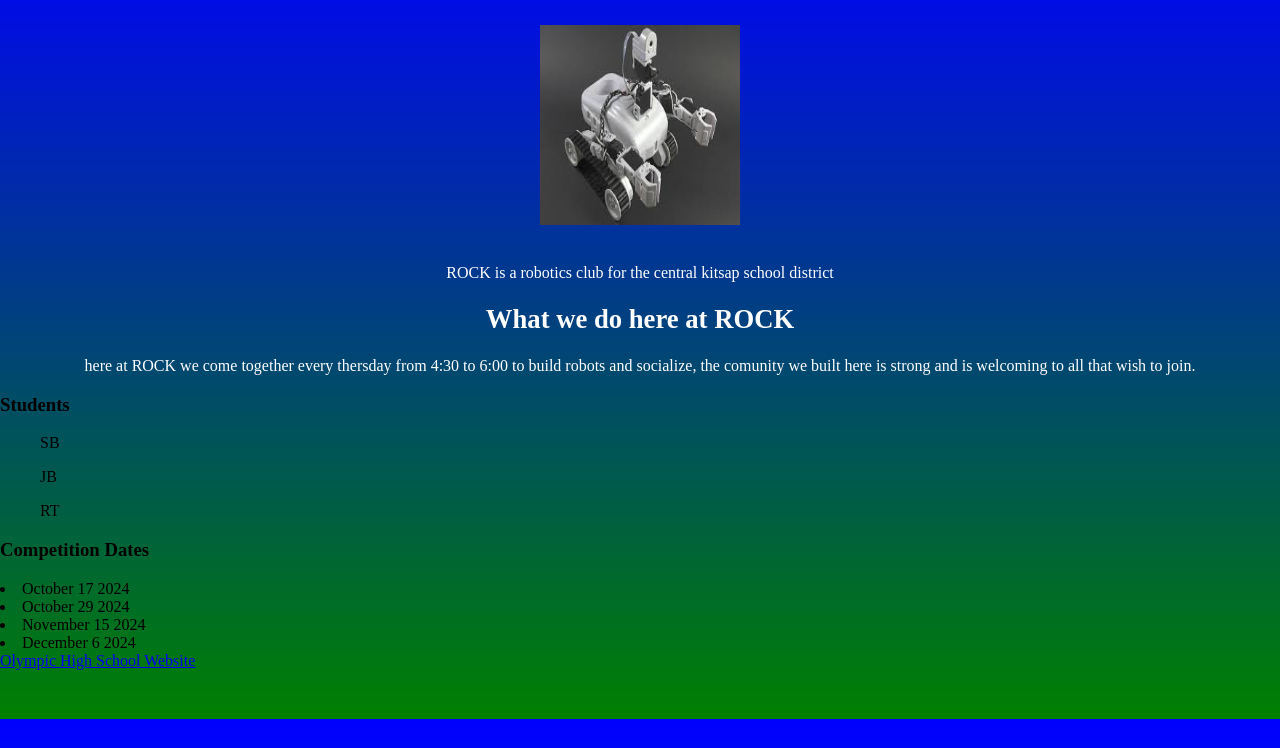
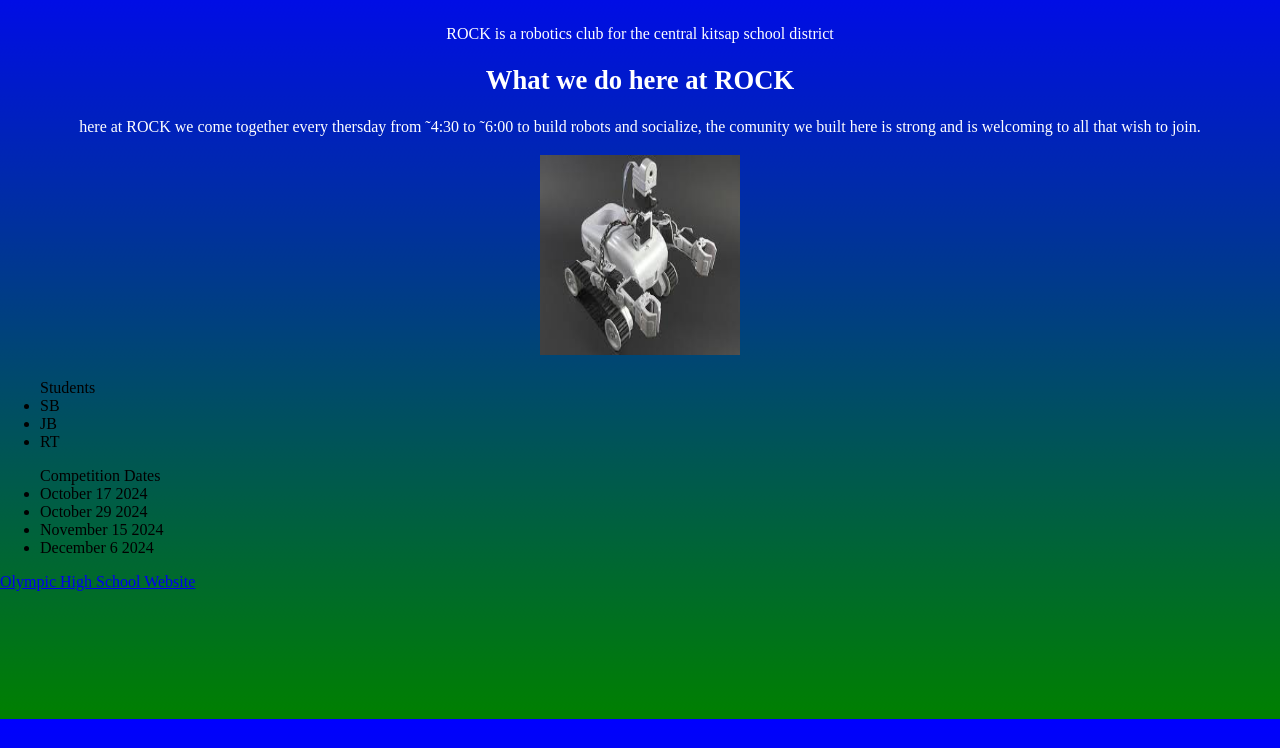
Before and after one commit to SamBrazeal/RoCK, a plain HTML site: page index.html in a window 1280 px wide. Shown: the part 81-829 px from the top of the page. Drawn offline with Linux system fonts and the light colour scheme.

Commit message:
module 3 fix added comments fixed spacing and added character entity

```diff
--- a/index.html
+++ b/index.html
@@ -1,45 +1,43 @@
 <!DOCTYPE html>
-
+<!--this website is for the ROCK robotics club and will have information on the club-->
 <html lang="en">
 
 <head>
-
     <meta charset="UTF-8">
-
     <meta name="viewport" content="width=device-width, initial-scale=1.0">
-
     <title>ROCK(Robotics of central kitsap)</title>
-
     <link rel="stylesheet" href="styles.css">
-
 </head>
 
 <body>
-
+    <!--mostly just descriptions on what ROCK is and where to find it-->
     <h1>ROCK(Robotics of central kitsap)</h1>
-        <h1>
+    <p>ROCK is a robotics club for the central kitsap school district</p>
+    <h2>What we do here at ROCK</h2>
+    <p>here at ROCK we come together every thersday from &tilde;4:30 to &tilde;6:00 to build robots and socialize,
+        the comunity we built here is strong and is welcoming to all that wish to join.</p>
+    <h3>
+        <!--I will change this image later to one that better suits ROCK probably a picture of the main robot they are using-->
         <img src="rover.jpg" width="200" height="200">
-        </h1>
-        <p>ROCK is a robotics club for the central kitsap school district</p>
-
-        <h2>What we do here at ROCK</h2>
-
-        <p>here at ROCK we come together every thersday from 4:30 to 6:00 to build robots and socialize,
-            the comunity we built here is strong and is welcoming to all that wish to join.</p>
+    </h3>
 </body>
 <main>
-        <h3>Students</h3>
-        <ul>SB</ul>
-        <ul>JB</ul>
-        <ul>RT</ul>
-
-        <h3>Competition Dates</h3>
+    <!--List of students in the club-->
+    <ul>Students
+        <li>SB</li>
+        <li>JB</li>
+        <li>RT</li>
+    </ul>
+    <!--List of competition dates-->
+    <ul>Competition Dates
         <li>October 17 2024</li>
         <li>October 29 2024</li>
         <li>November 15 2024</li>
         <li>December 6 2024</li>
+    </ul>
 </main>
 <footer>
+    <!--Website links-->
     <a href="https://olympic.ckschools.org/">Olympic High School Website</a>
 </footer>
 
--- a/styles.css
+++ b/styles.css
@@ -1,47 +1,34 @@
 html {
-
     height: 100%;
-
 }
 
 body {
-
     height: 100%;
     margin: 0;
     background-repeat: no-repeat;
     background-attachment: fixed;
     background-image: linear-gradient(blue, green);
-
 }
 
-h1{
-
-	text-align: center;
-
-	color: white;
-
+h1 {
+    text-align: center;
+    color: white;
     font-weight: bold;
-
     font-size: 32pt;
-
 }
 
-h2{
-
+h2 {
     text-align: center;
-
-	color: white;
-
+    color: white;
     font-weight: bold;
-
     font-size: 20pt;
-
 }
 
-p{
+h3 {
+    text-align: center;
+}
 
+p {
     text-align: center;
-
     color: white;
-
 }
```
Lines whose indentation alone changed are shown as unchanged.
